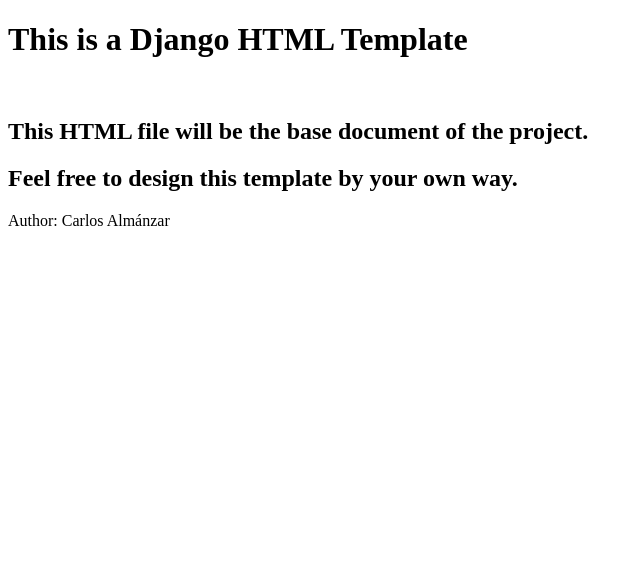
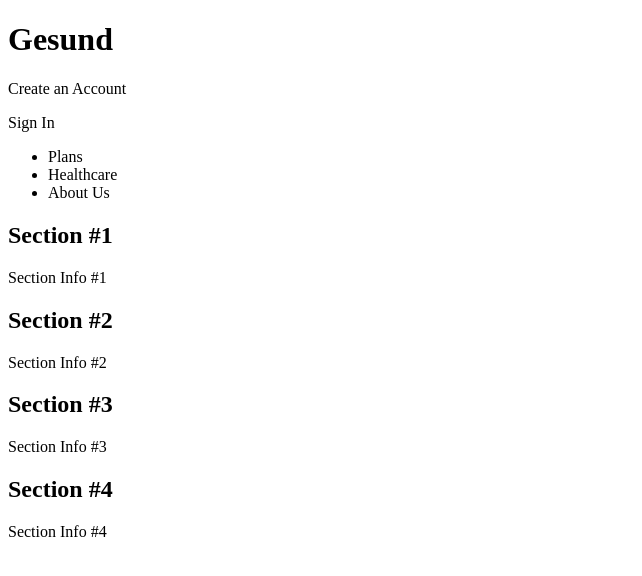
Before and after one commit to rutbych3/python, a Django app: page /home/ in a window 1280 px wide. Shown: the top 576 px of the page, without its empty margins (0-642 px from the left). Run offline with Django 5.2, Linux system fonts and the light colour scheme.

Commit message:
Add a basic HTML structure in the menu template

```diff
--- a/hins_project/menu_app/templates/menu_app/menu.html
+++ b/hins_project/menu_app/templates/menu_app/menu.html
@@ -6,14 +6,62 @@
     <title>Home</title>
 </head>
 <body>
-    <h1>This is a Django HTML Template</h1>
 
-    <br>
+    <!-- Main -->
 
-    <h2>This HTML file will be the base document of the project.</h2>
+    <div>
+        <h1>Gesund</h1>
+        <p>Create an Account</p>
+        <p>Sign In</p>
+    </div>
 
-    <h2>Feel free to design this template by your own way.</h2>
 
-    <p>Author: Carlos Almánzar</p>
+    <!-- Navigation Bar -->
+
+    <div>
+        <ul>
+            <li>Plans</li>
+            <li>Healthcare</li>
+            <li>About Us</li>
+        </ul>
+    </div>
+
+
+    <!-- Web Sections -->
+
+    <div>
+        <section>
+            <h1>Section #1</h1>
+
+            <p>Section Info #1</p>
+        </section>
+    </div>
+
+    <div>
+        <section>
+            <h1>Section #2</h1>
+
+            <p>Section Info #2</p>
+        </section>
+    </div>
+
+    <div>
+        <section>
+            <h1>Section #3</h1>
+
+            <p>Section Info #3</p>
+        </section>
+    </div>
+
+    <div>
+        <section>
+            <h1>Section #4</h1>
+
+            <p>Section Info #4</p>
+        </section>
+    </div>
+
+
+    <!---->
 </body>
 </html>
```
